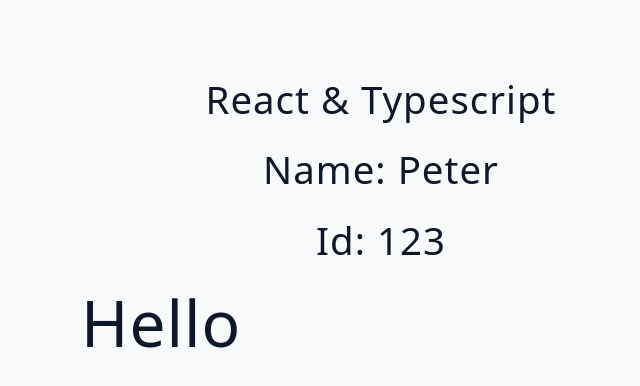
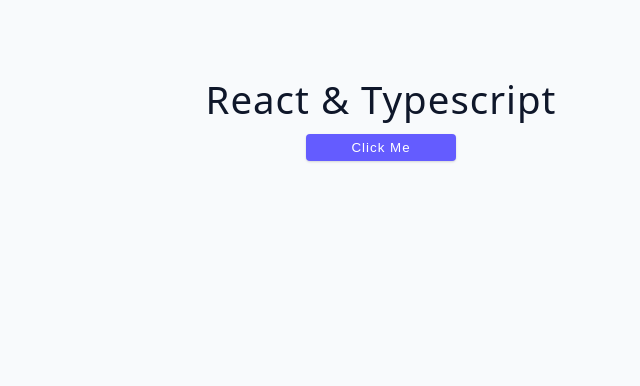
Before and after one commit to Quwambinuyo/typescript-react-essentials, a React (Vite) app: page / in a window 1280 px wide. Shown: the top 386 px of the page, without its empty margins (259-899 px from the left). Built offline with nearby package versions, Linux system fonts and the light colour scheme.

Commit message:
Update App component to use new state management and simplify rendering

```diff
--- a/src/App.tsx
+++ b/src/App.tsx
@@ -1,12 +1,9 @@
-import Component from "./starter/02-props";
+import Component from "./starter/03-state";
 
 function App() {
   return (
     <main>
-      <h2>React & Typescript</h2>
-      <Component name="peter" id={123}>
-        <h1>Hello</h1>
-      </Component>
+      <Component />
     </main>
   );
 }
--- a/src/starter/03-state/index.tsx
+++ b/src/starter/03-state/index.tsx
@@ -1,8 +1,51 @@
+import { useState } from "react";
+
+interface Link {
+  id: number;
+  url: string;
+  text: string;
+}
+
+const navLinks = [
+  {
+    id: 1,
+    url: "some url",
+    text: "some text",
+  },
+  {
+    id: 2,
+    url: "some url",
+    text: "some text",
+  },
+  {
+    id: 3,
+    url: "some url",
+    text: "some text",
+  },
+];
+
 function Component() {
+  const [text, setText] = useState("shakeAndBake");
+  // const [text, setText] = useState<string>("shakeAndBake");
+  const [number, setNumber] = useState(123);
+  // const [number, setNumber] = useState<number>(123);
+  const [list, setList] = useState<string[]>([]);
+  const [links, setLinks] = useState<Link[]>(navLinks);
+
   return (
     <div>
-      <h2>React & Typescript</h2>
-      <h2>State</h2>
+      <h2 className="mb-1">React & Typescript</h2>
+      <button
+        className="btn btn-center"
+        onClick={() => {
+          //  setText("TypeScript")
+          setNumber((prev) => prev + 1);
+          setList(["1", "2", "3"]);
+          setLinks([...links, { id: 4, url: "new url", text: "first text" }]);
+        }}
+      >
+        click me
+      </button>
     </div>
   );
 }
```
